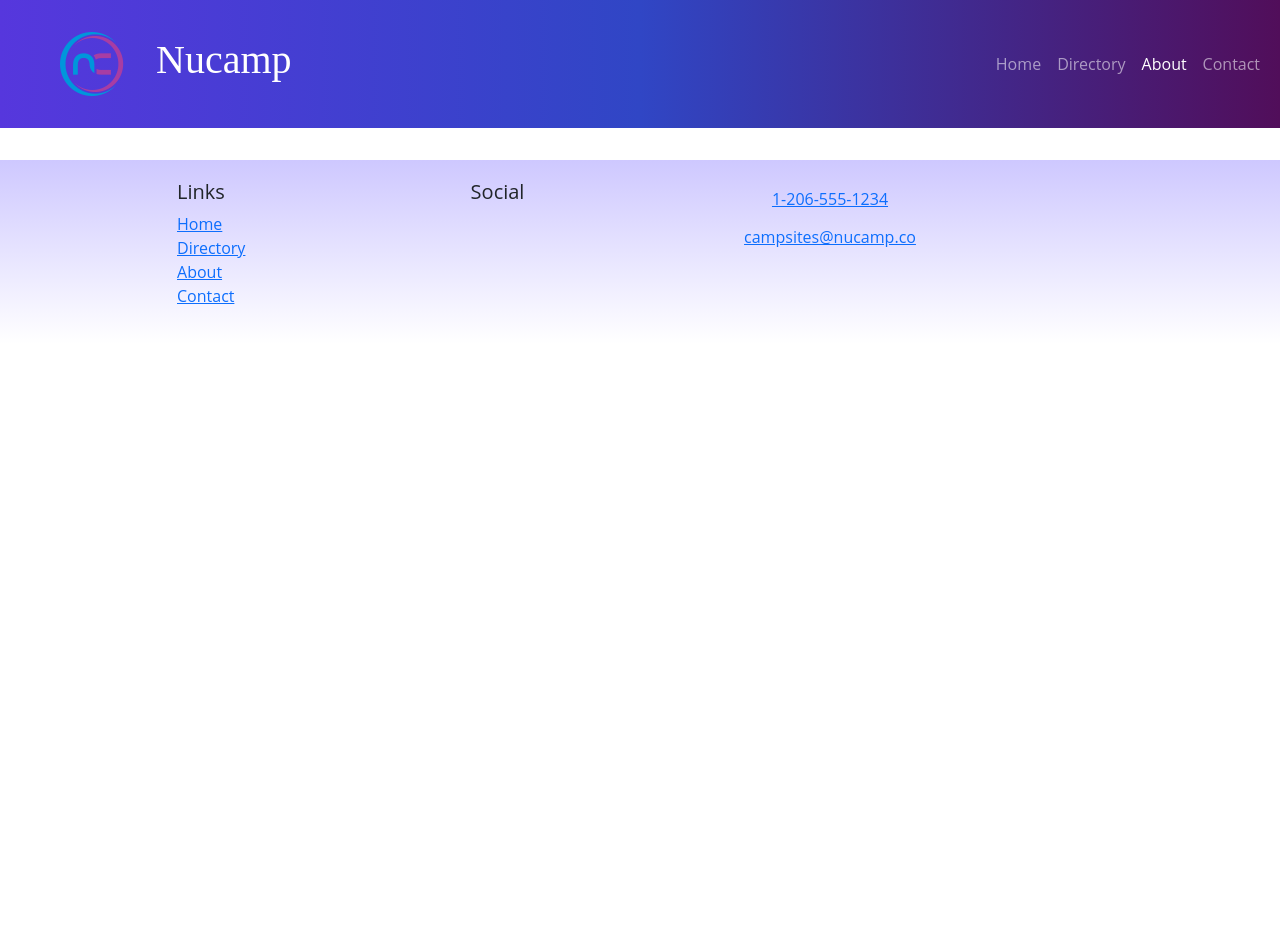
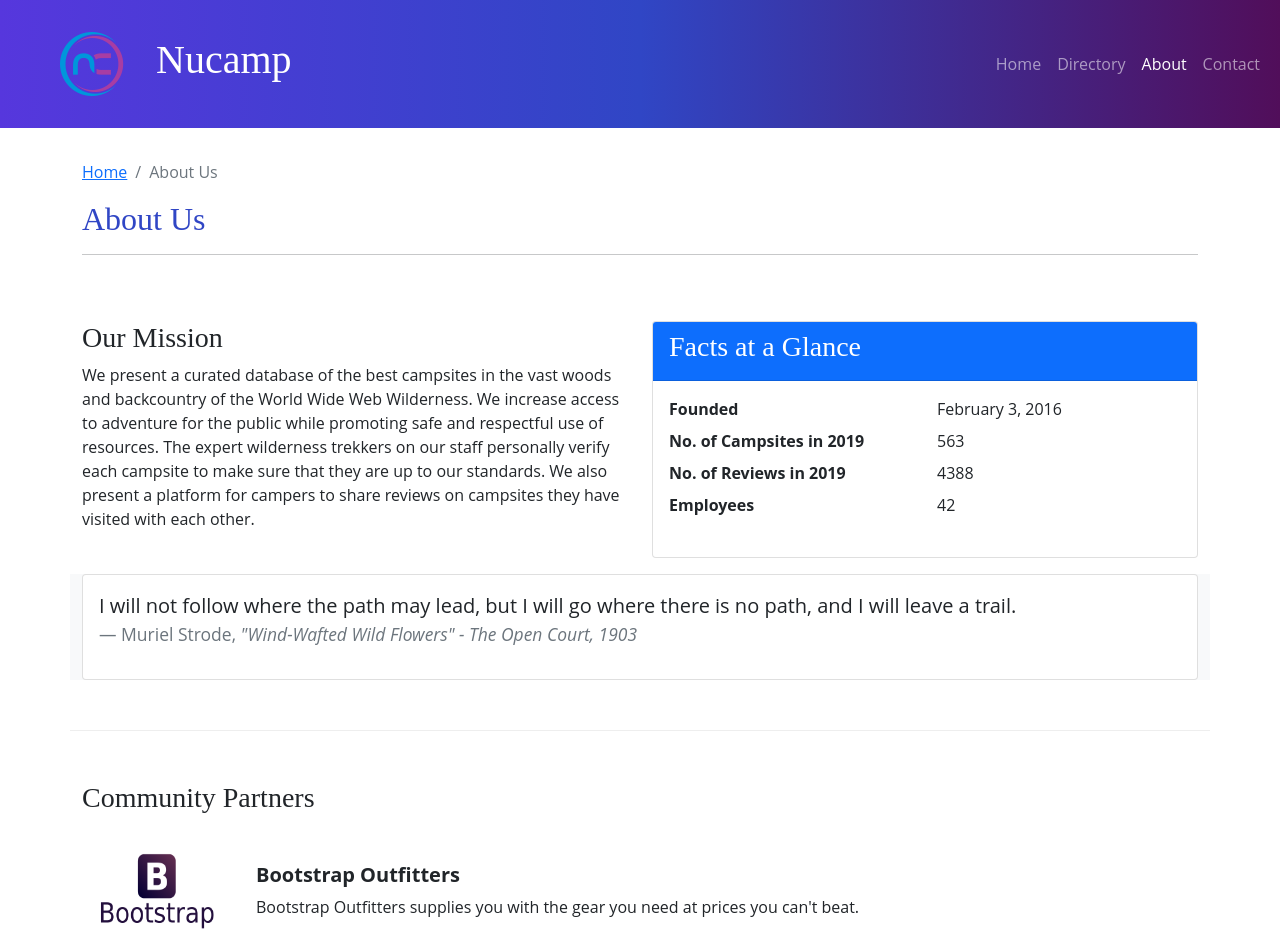
Before and after one commit to Thkeya/nucamp-react-app, a React (Create React App) app: page /about in a window 1280 px wide. Shown: the top 952 px of the page. Before the commit the page ends 800 px from the top, so only its background shows below. Built offline with nearby package versions, Linux system fonts and the light colour scheme; the HTML template or start-up script is replaced by a standard one.

Commit message:
About Page and Partner components added

```diff
--- a/src/App.js
+++ b/src/App.js
@@ -5,6 +5,7 @@
 import Footer from './components/Footer';
 import CampsitesDirectoryPage from './pages/CampsitesDirectoryPage';
 import CampsiteDetailPage from './pages/CampsiteDetailPage';
+import AboutPage from './pages/AboutPage';
 import './App.css';
 
 function App() {
@@ -15,6 +16,7 @@
         <Route path='/' element={<HomePage />} />
         <Route path='contact' element={<ContactPage />} />
         <Route path='directory' element={<CampsitesDirectoryPage />} />
+        <Route path='about' element={<AboutPage />} />
         <Route
           path='directory/:campsiteId'
           element={<CampsiteDetailPage />}
--- a/src/features/display/DisplayList.js
+++ b/src/features/display/DisplayList.js
@@ -2,9 +2,10 @@
 import DisplayCard from './DisplayCard';
 import { selectFeaturedCampsite } from '../campsites/campsitesSlice';
 import { selectFeaturedPromotion} from '../promotions/promotionsSlice';
+import { selectFeaturedPartner } from '../partners/partnersSlice';
 
 const DisplayList = () => {
-const items = [selectFeaturedCampsite(), selectFeaturedPromotion()];
+const items = [selectFeaturedCampsite(), selectFeaturedPromotion(), selectFeaturedPartner()];
 
 return (
     <Row>
--- /dev/null
+++ b/src/features/partners/Partner.js
@@ -0,0 +1,19 @@
+const Partner = ({ partner }) => {
+    if (!partner) {
+      return null;
+    }
+
+    const { image, name, description } = partner;
+
+    return (
+      <>
+        <img src={image} alt={name} style={{ width: '150px' }} />
+        <div className='m-4'>
+          <h5 className='fw-bold'>{name}</h5>
+          {description}
+        </div>
+      </>
+    );
+  }
+
+  export default Partner;
--- /dev/null
+++ b/src/features/partners/PartnersList.js
@@ -0,0 +1,19 @@
+import { Col } from 'reactstrap';
+import Partner from './Partner';
+import { selectAllPartners} from './partnersSlice';
+
+const PartnersList = () => {
+    const partners = selectAllPartners();
+
+    return (
+        <Col className='mt-4'>
+            {partners.map(partner => (
+                <div className='d-flex mb-5' key={partner.id}>
+                    <Partner partner={partner} />
+                </div>
+            ))}
+        </Col>
+    );
+}
+
+export default PartnersList;
--- /dev/null
+++ b/src/features/partners/partnersSlice.js
@@ -0,0 +1,9 @@
+import { PARTNERS } from '../../app/shared/PARTNERS';
+
+export const selectAllPartners = () => {
+    return PARTNERS;
+};
+
+export const selectFeaturedPartner = () => {
+    return PARTNERS.find((partner) => partner.featured);
+};
--- /dev/null
+++ b/src/pages/AboutPage.js
@@ -0,0 +1,72 @@
+import { Col, Row, Container, Card, CardBody, CardHeader } from "reactstrap";
+import SubHeader from '../components/SubHeader';
+import PartnersList from '../features/partners/PartnersList';
+
+
+const AboutPage = () => {
+  return (
+    // Render a Container component
+    <Container>
+        <SubHeader current='About Us' />
+      <Row className="row-content">
+        <Col sm="6">
+          <h3>Our Mission</h3>
+          <p>
+            We present a curated database of the best campsites in the vast
+            woods and backcountry of the World Wide Web Wilderness. We increase
+            access to adventure for the public while promoting safe and
+            respectful use of resources. The expert wilderness trekkers on our
+            staff personally verify each campsite to make sure that they are up
+            to our standards. We also present a platform for campers to share
+            reviews on campsites they have visited with each other.
+          </p>
+        </Col>
+        <Col sm="6">
+          <Card>
+            <CardHeader className="bg-primary text-white">
+              <h3>Facts at a Glance</h3>
+            </CardHeader>
+            <CardBody>
+              <dl className="row">
+                <dt className="col-6">Founded</dt>
+                <dd className="col-6">February 3, 2016</dd>
+                <dt className="col-6">No. of Campsites in 2019</dt>
+                <dd className="col-6">563</dd>
+                <dt className="col-6">No. of Reviews in 2019</dt>
+                <dd className="col-6">4388</dd>
+                <dt className="col-6">Employees</dt>
+                <dd className="col-6">42</dd>
+              </dl>
+            </CardBody>
+          </Card>
+        </Col>
+        <Col className="bg-light mt-3">
+          <Card>
+            <CardBody>
+              <blockquote className="blockquote">
+                <p>
+                  I will not follow where the path may lead, but I will go where
+                  there is no path, and I will leave a trail.
+                </p>
+                <footer className="blockquote-footer">
+                  Muriel Strode,{" "}
+                  <cite title="Source Title">
+                    "Wind-Wafted Wild Flowers" - The Open Court, 1903
+                  </cite>
+                </footer>
+              </blockquote>
+            </CardBody>
+          </Card>
+        </Col>
+      </Row>
+      <Row className="row-content">
+        <Col xs="12">
+          <h3>Community Partners</h3>
+          <PartnersList />
+        </Col>
+      </Row>
+    </Container>
+  );
+};
+
+export default AboutPage;
```
